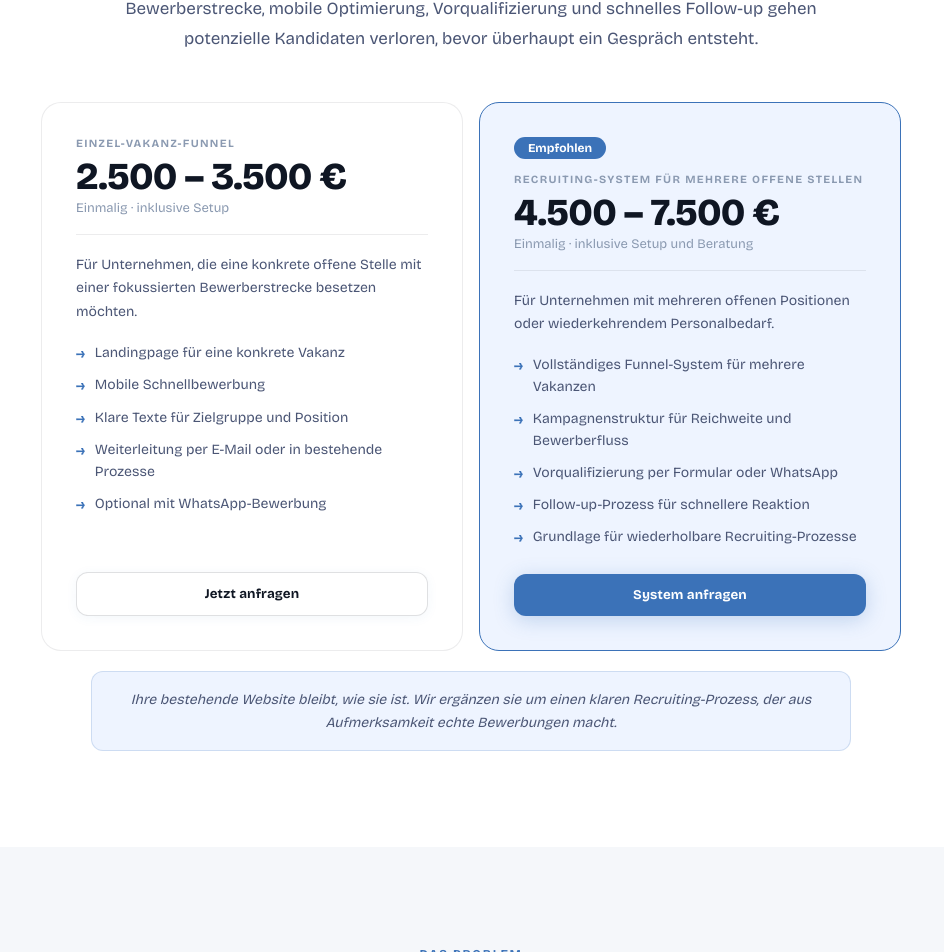
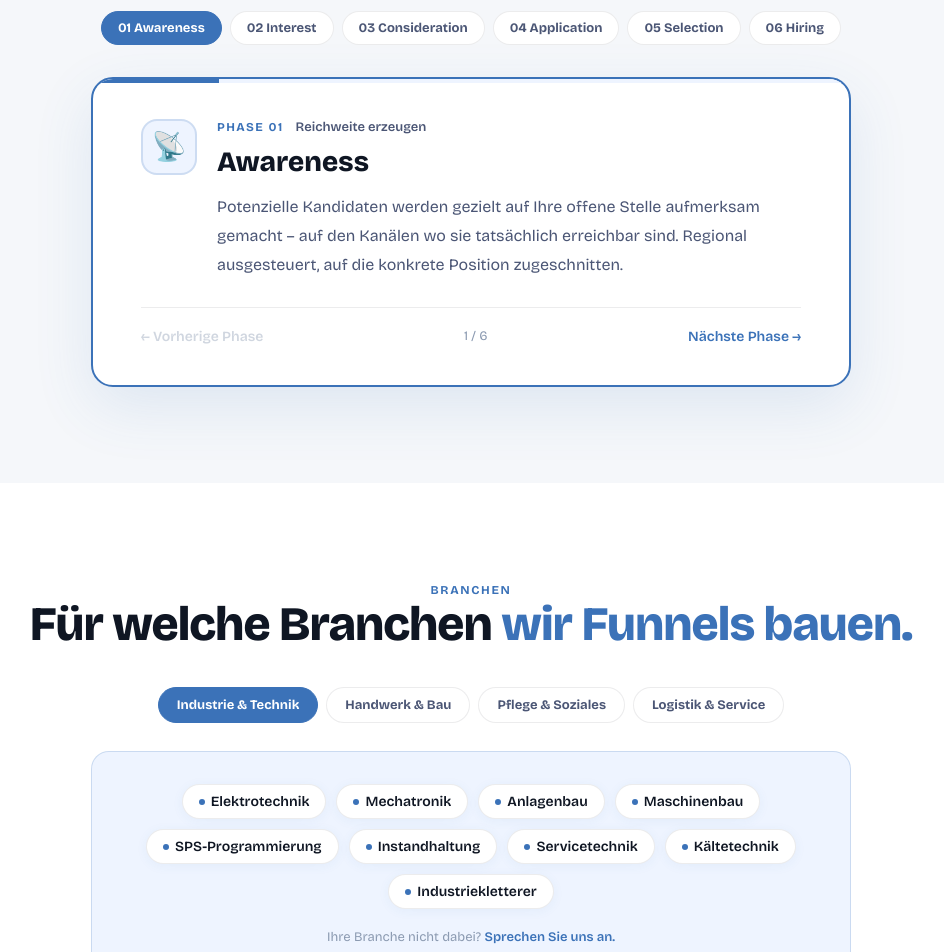
Before and after one commit to MatiXn/pheweb1, a React (Vite) app: page / in a window 1280 px wide. Shown: the part 1692-2644 px from the top of the page, without its empty margins (169-1113 px from the left). Built offline with nearby package versions, Linux system fonts and the light colour scheme.

Commit message:
Update App.jsx

```diff
--- a/src/App.jsx
+++ b/src/App.jsx
@@ -630,6 +630,69 @@ export default function App() {
         </div>
       </div>
 
+
+      {/* 6 FUNNEL-PHASEN */}
+      <section id="system" style={{ background: C.bgSoft, padding: isMobile ? "64px 0" : "96px 0" }}>
+        <div style={{ ...wrap, textAlign: "center" }}>
+          <FadeUp><span style={T.eye}>Das System</span></FadeUp>
+          <FadeUp delay={0.1}><h2 style={{ ...T.h2, marginBottom: 14 }}>Von der ersten Reichweite <span style={{ color: C.accent }}>bis zur Einstellung.</span></h2></FadeUp>
+          <FadeUp delay={0.2}><p style={{ ...T.lead, maxWidth: 720 }}>Ein vollständiger Recruiting-Funnel hat 6 Phasen. Jede Phase muss funktionieren – sonst verlieren Sie Kandidaten genau dort wo Sie sie eigentlich gewinnen sollten.</p></FadeUp>
+          <div style={{ display: "flex", gap: 8, justifyContent: "center", flexWrap: "wrap", marginTop: 40, marginBottom: 32 }}>
+            {FUNNEL_PHASEN.map((p, i) => (
+              <button key={p.n} onClick={() => setActivePhase(i)} style={{ fontFamily: F, fontSize: 13, fontWeight: 700, padding: "8px 16px", borderRadius: 999, border: `1.5px solid ${activePhase === i ? C.accent : C.border}`, background: activePhase === i ? C.accent : "#fff", color: activePhase === i ? "#fff" : C.muted, cursor: "pointer", transition: "all 0.2s", touchAction: "manipulation" }}>
+                {p.n} {p.title}
+              </button>
+            ))}
+          </div>
+          <FadeUp>
+            <div style={{ background: "#fff", borderRadius: 22, padding: isMobile ? "28px 22px" : "40px 48px", border: `2px solid ${C.accent}`, boxShadow: C.shadowLg, maxWidth: 760, margin: "0 auto", textAlign: "left", position: "relative", overflow: "hidden" }}>
+              <div style={{ position: "absolute", top: 0, left: 0, right: 0, height: 4, background: `linear-gradient(90deg, ${C.accent} ${((activePhase + 1) / 6) * 100}%, ${C.accentBg} 0%)`, transition: "all 0.4s ease" }} />
+              <div style={{ display: "flex", alignItems: "flex-start", gap: 20, flexWrap: isMobile ? "wrap" : "nowrap" }}>
+                <div style={{ width: 56, height: 56, borderRadius: 16, background: C.accentBg, border: `2px solid ${C.accentBd}`, display: "flex", alignItems: "center", justifyContent: "center", fontSize: 28, flexShrink: 0 }}>{FUNNEL_PHASEN[activePhase].icon}</div>
+                <div style={{ flex: 1 }}>
+                  <div style={{ display: "flex", alignItems: "center", gap: 12, marginBottom: 10, flexWrap: "wrap" }}>
+                    <span style={{ fontFamily: F, fontSize: 12, fontWeight: 700, textTransform: "uppercase", letterSpacing: "0.12em", color: C.accent }}>Phase {FUNNEL_PHASEN[activePhase].n}</span>
+                    <span style={{ fontFamily: F, fontSize: 13, fontWeight: 600, color: C.muted }}>{FUNNEL_PHASEN[activePhase].sub}</span>
+                  </div>
+                  <h3 style={{ fontFamily: F, fontSize: "clamp(20px,3vw,28px)", fontWeight: 800, color: C.text, marginBottom: 14 }}>{FUNNEL_PHASEN[activePhase].title}</h3>
+                  <p style={{ fontFamily: F, fontSize: 16, color: C.muted, lineHeight: 1.8 }}>{FUNNEL_PHASEN[activePhase].desc}</p>
+                </div>
+              </div>
+              <div style={{ display: "flex", justifyContent: "space-between", marginTop: 28, paddingTop: 20, borderTop: `1px solid ${C.border}` }}>
+                <button onClick={() => setActivePhase(p => Math.max(0, p - 1))} disabled={activePhase === 0} style={{ fontFamily: F, fontSize: 14, fontWeight: 600, color: activePhase === 0 ? C.faint : C.accent, background: "none", border: "none", cursor: activePhase === 0 ? "default" : "pointer", opacity: activePhase === 0 ? 0.4 : 1 }}>← Vorherige Phase</button>
+                <span style={{ fontFamily: F, fontSize: 13, color: C.faint }}>{activePhase + 1} / {FUNNEL_PHASEN.length}</span>
+                <button onClick={() => setActivePhase(p => Math.min(5, p + 1))} disabled={activePhase === 5} style={{ fontFamily: F, fontSize: 14, fontWeight: 600, color: activePhase === 5 ? C.faint : C.accent, background: "none", border: "none", cursor: activePhase === 5 ? "default" : "pointer", opacity: activePhase === 5 ? 0.4 : 1 }}>Nächste Phase →</button>
+              </div>
+            </div>
+          </FadeUp>
+        </div>
+      </section>
+
+      {/* BRANCHEN */}
+      <section style={{ background: "#fff", padding: isMobile ? "64px 0" : "96px 0" }}>
+        <div style={{ ...wrap, textAlign: "center" }}>
+          <FadeUp><span style={T.eye}>Branchen</span></FadeUp>
+          <FadeUp delay={0.1}><h2 style={{ ...T.h2, marginBottom: 14 }}>Für welche Branchen <span style={{ color: C.accent }}>wir Funnels bauen.</span></h2></FadeUp>
+          <div style={{ display: "flex", gap: 8, justifyContent: "center", flexWrap: "wrap", marginTop: 36, marginBottom: 28 }}>
+            {BRANCHEN_KATEGORIEN.map((k, i) => (
+              <button key={k.label} onClick={() => setActiveBranche(i)} style={{ fontFamily: F, fontSize: 13, fontWeight: 700, padding: "9px 18px", borderRadius: 999, border: `1.5px solid ${activeBranche === i ? k.color : C.border}`, background: activeBranche === i ? k.color : "#fff", color: activeBranche === i ? "#fff" : C.muted, cursor: "pointer", transition: "all 0.2s", touchAction: "manipulation" }}>{k.label}</button>
+            ))}
+          </div>
+          <FadeUp>
+            <div style={{ background: BRANCHEN_KATEGORIEN[activeBranche].bg, borderRadius: 18, padding: isMobile ? "24px 20px" : "32px 36px", border: `1.5px solid ${BRANCHEN_KATEGORIEN[activeBranche].color}33`, maxWidth: 760, margin: "0 auto" }}>
+              <div style={{ display: "flex", flexWrap: "wrap", gap: 10, justifyContent: "center" }}>
+                {BRANCHEN_KATEGORIEN[activeBranche].items.map(item => (
+                  <span key={item} style={{ display: "inline-flex", alignItems: "center", gap: 6, padding: "8px 16px", borderRadius: 999, background: "#fff", border: `1px solid ${C.border}`, fontFamily: F, fontSize: 14, fontWeight: 600, color: C.text, boxShadow: C.shadow }}>
+                    <span style={{ width: 6, height: 6, borderRadius: "50%", background: BRANCHEN_KATEGORIEN[activeBranche].color, display: "inline-block" }} />{item}
+                  </span>
+                ))}
+              </div>
+              <p style={{ fontFamily: F, fontSize: 13, color: C.faint, marginTop: 20, textAlign: "center" }}>Ihre Branche nicht dabei? <button onClick={() => scrollTo("kontakt")} style={{ color: C.accent, fontWeight: 600, background: "none", border: "none", cursor: "pointer", fontFamily: F, fontSize: 13 }}>Sprechen Sie uns an.</button></p>
+            </div>
+          </FadeUp>
+        </div>
+      </section>
+
       {/* ANGEBOT */}
       <section id="angebot" style={{ background: "#fff", padding: isMobile ? "64px 0" : "96px 0" }}>
         <div style={{ ...wrap, textAlign: "center" }}>
```
